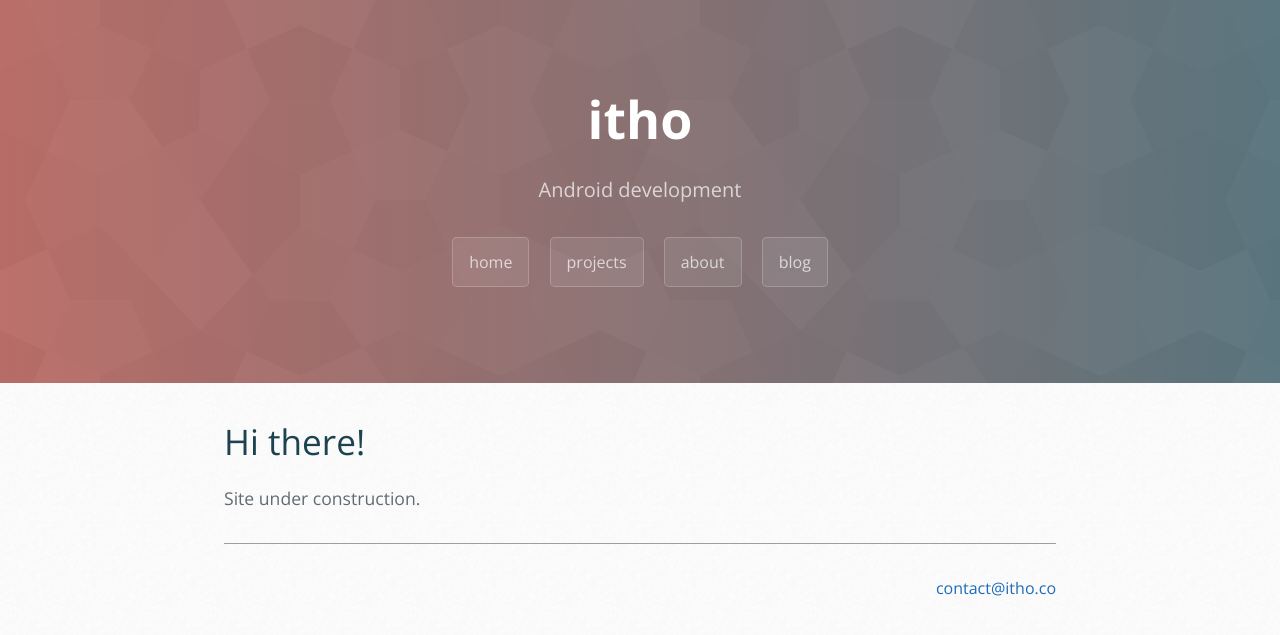
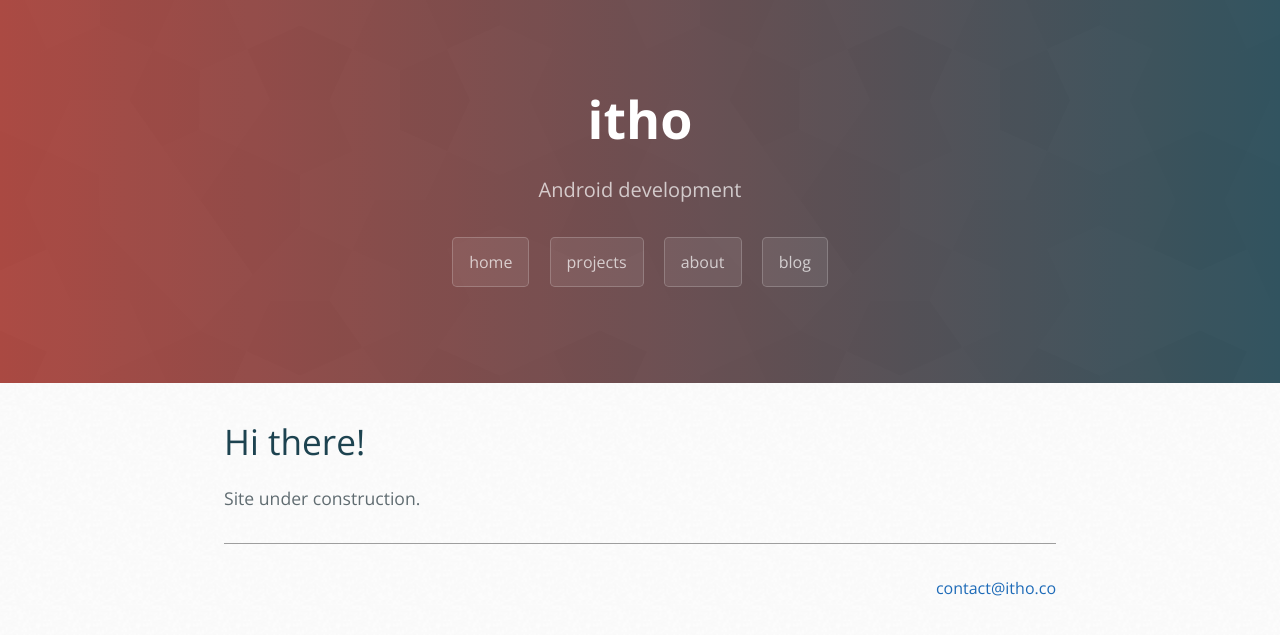
Before and after one commit to itho/itho.github.io, a Jekyll site: the page built from index.html, in a window 1280 px wide. Shown: the top 635 px of the page. Built offline with Jekyll 4.4.1, drawn with Linux system fonts in a browser that asks for light colours; some web fonts are replaced; the list of posts is cut into pages by our own code.

Commit message:
Update header

```diff
--- a/resources/css/cayman.css
+++ b/resources/css/cayman.css
@@ -58,7 +58,7 @@ a {
   background: #1D4350; /* fallback for old browsers */
   background: -webkit-linear-gradient(to left, #1D4350 , #A43931); /* Chrome 10-25, Safari 5.1-6 */
   background: linear-gradient(to left, #1D4350 , #A43931); /* W3C, IE 10+/ Edge, Firefox 16+, Chrome 26+, Opera 12+, Safari 7+ */
-  background-image:  url(/resources/images/theme/congruent_pentagon_30.png), linear-gradient(to left, #1D4350 , #A43931); /* W3C */ }
+  background-image:  url(/resources/images/theme/congruent_pentagon_10.png), linear-gradient(to left, #1D4350 , #A43931); /* W3C */ }
   @media screen and (min-width: 64em) {
     .page-header {
       padding: 5rem 6rem; } }
```
Also changed, not shown: resources/images/theme/congruent_pentagon_10.png (added), resources/images/theme/congruent_pentagon_30.png (deleted), resources/images/theme/congruent_pentagon_40.png (deleted), resources/images/theme/congruent_pentagon_50.png (deleted), resources/images/theme/congruent_pentagon_60.png (deleted), resources/images/theme/congruent_pentagon_70.png (deleted).
